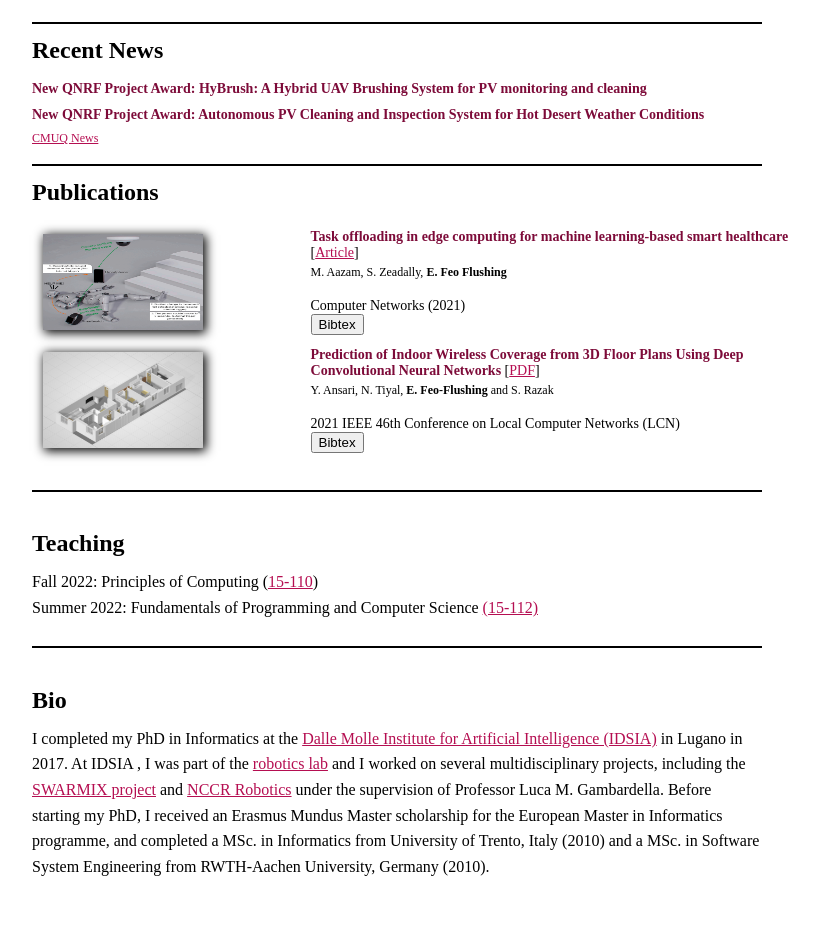
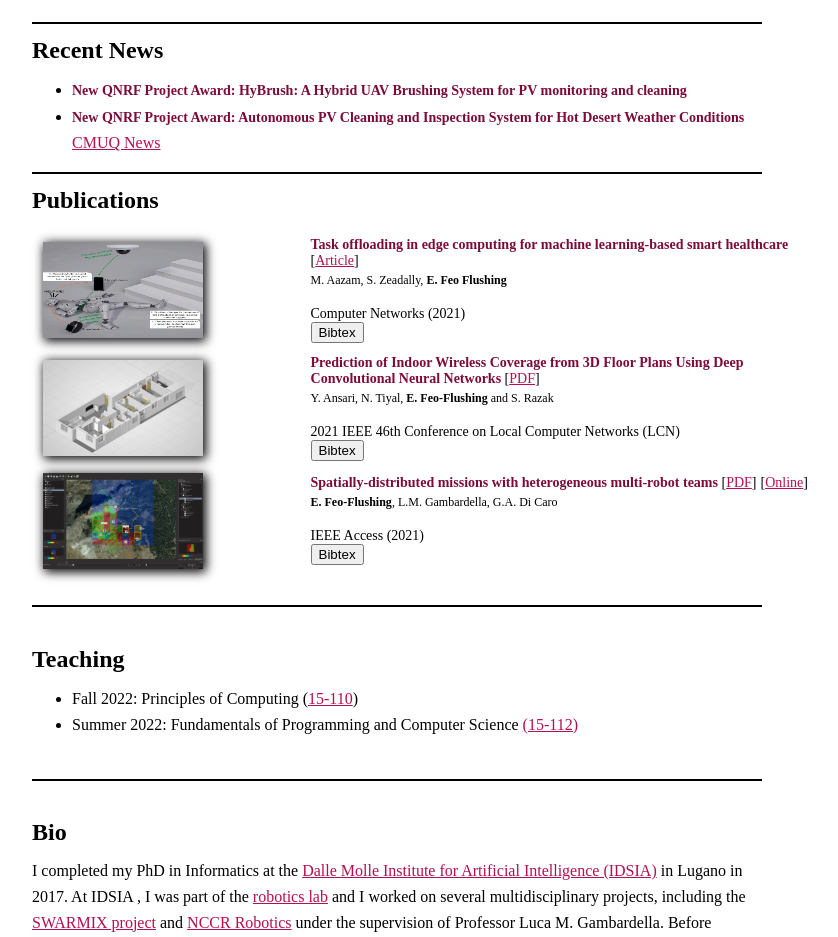
Before and after one commit to EduardoFF/EduardoFF.github.io, a plain HTML site: page index.html in a window 1280 px wide. Shown: the part 641-1578 px from the top of the page, without its empty margins (251-1089 px from the left). Drawn offline with Linux system fonts and the light colour scheme.

Commit message:
added ieeeaccess21 paper

```diff
--- a/index.html
+++ b/index.html
@@ -82,19 +82,26 @@ My research focuses on the study and implementation of complex cyber-physical
 
     <div class="line"></div>
         <div id="news">
-            <p class="subsection">Recent News</p>
+          <p class="subsection">Recent News</p>
+	  <ul>
+	    <li><div class=pub_title>New QNRF Project Award: HyBrush: A Hybrid UAV Brushing System for PV monitoring and cleaning</div> </li>
+	    <li><div class=pub_title>New QNRF Project Award: Autonomous PV Cleaning and Inspection System for Hot Desert Weather Conditions</div>
+        <a href="https://www.qatar.cmu.edu/news/carnegie-mellon-receives-grants-for-ai-research-into-key-areas-for-qatar/">CMUQ News</a> </li>
+	    </ul>
+	  <!--
             <td align=left valign=top>
-                <div class=pub_title> New QNRF Project Award: HyBrush: A Hybrid UAV Brushing System for PV monitoring and cleaning</div>
+	      <ul>
+                <li><div class=pub_title> New QNRF Project Award: HyBrush: A Hybrid UAV Brushing System for PV monitoring and cleaning</div></li>
+		</ul>
             </td>
-<br>
-
             <td align=left valign=top>
                 <div class=pub_title> New QNRF Project Award: Autonomous PV Cleaning and Inspection System for Hot Desert Weather Conditions</div>
                 <p class=authors>
                     <a href="https://www.qatar.cmu.edu/news/carnegie-mellon-receives-grants-for-ai-research-into-key-areas-for-qatar/">CMUQ News</a>
                  </p>
             </td>
-
+	</div>
+	-->
 
 
         </div><!-- end of news-->
@@ -142,6 +149,7 @@ function toggleBibtexAazZeaFeo21(parameter) {
 
 	    </td>
 	</tr>
+	<!-----  new pub -->
 	<tr>
 	  	                <td width=200><img class=icon src="3dplan.png" width="200" height="160" align=left></td>
             <td align=left valign=top width=400>
@@ -179,7 +187,44 @@ function toggleBibtexAnsTiyFeoRaz21(parameter) {
 
 	    </td>
 </tr>
+	<!-----  new pub -->
+	<tr>
+	  	                <td width=200><img class=icon src="mss.jpeg" width="200" height="160" align=left></td>
+            <td align=left valign=top width=400>
+                <div class=pub_title>Spatially-distributed missions with heterogeneous multi-robot teams
+                </div>
+                <div class=links>[<a href="Spatially-Distributed_Missions_With_Heterogeneous_Multi-Robot_Teams.pdf">PDF</a>]</div> <div class=links>[<a href="https://ieeexplore.ieee.org/abstract/document/9420064/">Online</a>]</div>
 
+                <p class=authors><b>E. Feo-Flushing</b>, L.M. Gambardella, G.A. Di Caro </p>
+                <div class=conf> IEEE Access (2021)</div>
+		<button class="button0" onclick="toggleBibtexFeoDicGam21()">Bibtex</button>
+
+<div id="aFeoDicGam21" style="display: none;">
+  <pre style="white-space: pre-wrap;">
+    @ARTICLE{FeoDicGam21,
+  author={E. {Feo-Flushing} and L.M. Gambardella and G.A. {Di Caro}},
+  journal={IEEE Access},
+  title={Spatially-Distributed Missions With Heterogeneous Multi-Robot Teams},
+  year={2021},
+  volume={9},
+  number={},
+  pages={67327-67348},
+  doi={10.1109/ACCESS.2021.3076919}}
+</pre>
+</div>
+<script>
+function toggleBibtexFeoDicGam21(parameter) {
+    var x= document.getElementById('aFeoDicGam21');
+    if (x.style.display === 'none') {
+        x.style.display = 'block';
+    } else {
+        x.style.display = 'none';
+    }
+}
+</script>
+
+	    </td>
+</tr>
 	    </table>
 	    <!--
         </table>
@@ -205,9 +250,11 @@ function toggleBibtexAnsTiyFeoRaz21(parameter) {
 	  <div class="line"></div>
 	  <br>
         <div id="publications">
-            <p class="subsection">Teaching</p>
-	    Fall 2022: Principles of Computing (<a href="https://web2.qatar.cmu.edu/~mhhammou/15110-f22/">15-110</a>)           <br>
-	    Summer 2022: Fundamentals of Programming and Computer Science <a href="archive/15112m22/">(15-112)</a>           <br>
+          <p class="subsection">Teaching</p>
+	  <ul>
+	    <li>Fall 2022: Principles of Computing (<a href="https://web2.qatar.cmu.edu/~mhhammou/15110-f22/">15-110</a>)           </li>
+	    <li>Summer 2022: Fundamentals of Programming and Computer Science <a href="archive/15112m22/">(15-112)</a>           </li>
+	    </ul>
         </div>
 
 	<br>
```
Also changed, not shown: mss.jpeg (added), 1 other file.
